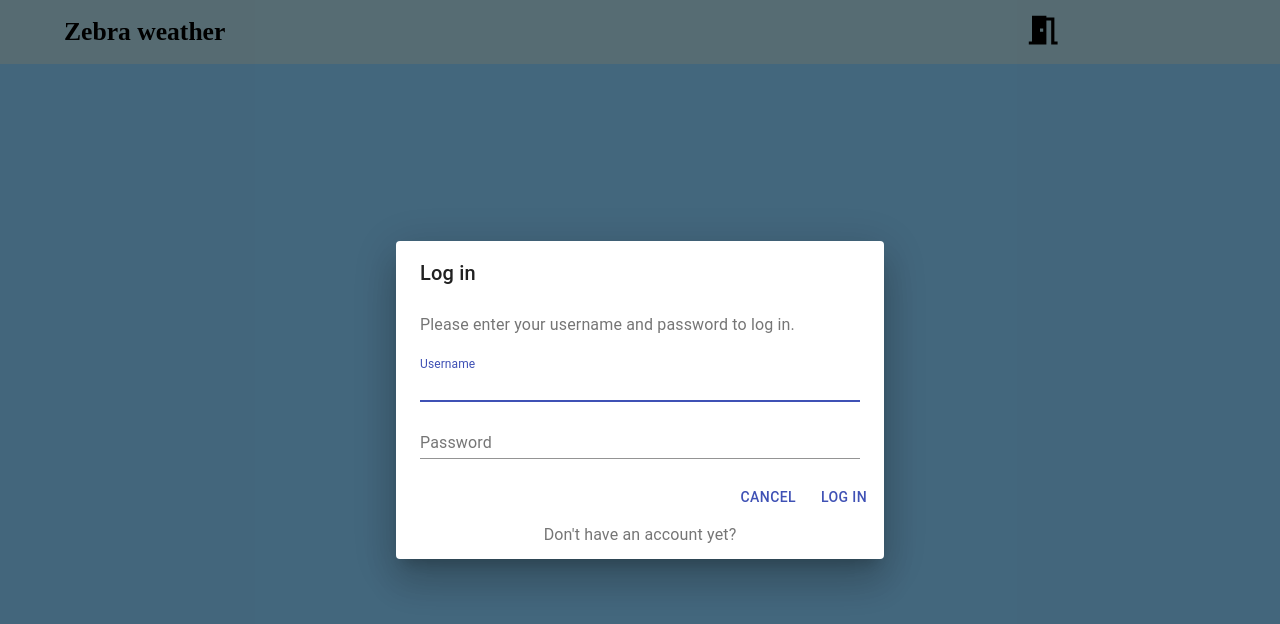
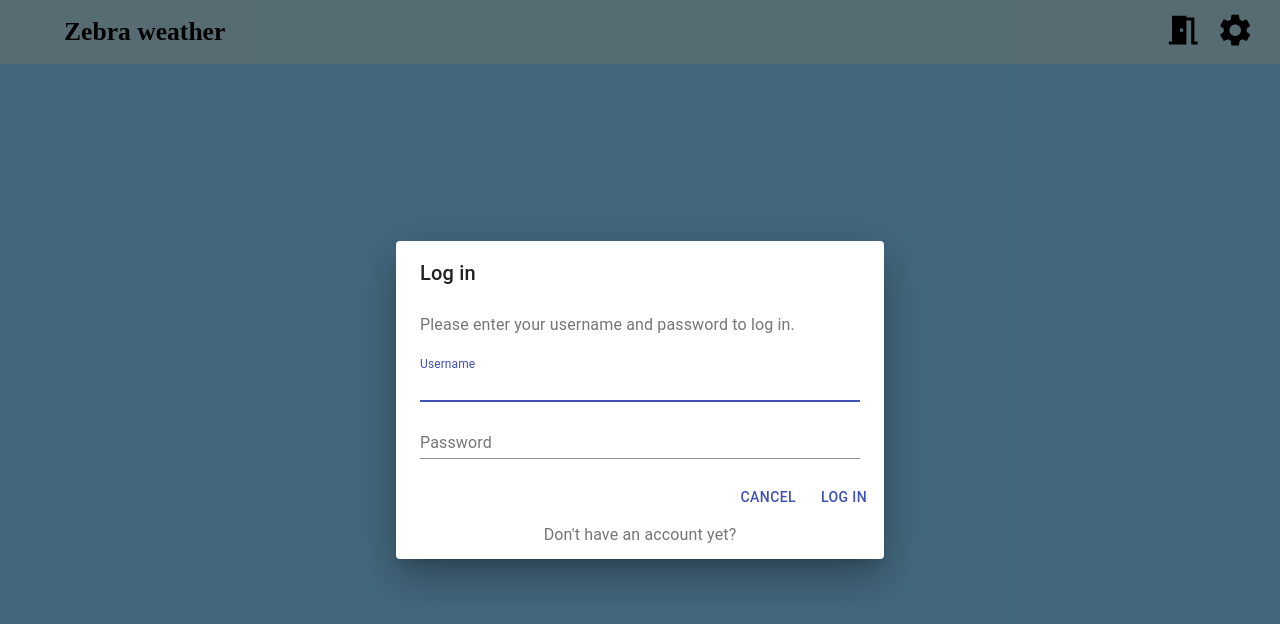
Before and after one commit to HenrikJava/weather-app, a React (Create React App) app in the folder client/: page /profile in a window 1280 px wide. Shown: the top 624 px of the page. Built offline with nearby package versions, Linux system fonts and the light colour scheme.

Commit message:
feat: changed system of the links

```diff
--- a/client/src/components/links/Links.css
+++ b/client/src/components/links/Links.css
@@ -13,18 +13,29 @@ align-items: center;
 }
 .links-wrapper {
     display: flex;
+   height: 100%;
 
+}
+.icons-not-logged-in {
+    width: 100%;
+    text-align: right;
 
+    cursor: pointer;
+    align-self: center;
+    margin-right: 10%;
 }
 .links-icons {
     display: flex;
     width: 50%;
     justify-content: space-around;
     cursor: pointer;
-}
-.links {
     align-self: center;
 }
+
 #icons {
     font-size: 2vw;
 }
+#not-logged-in-icons {
+    font-size: 3vw;
+    margin-left: 6%
+}
--- a/client/src/components/links/Links.js
+++ b/client/src/components/links/Links.js
@@ -3,11 +3,18 @@ import { UserContext } from "../../shared/global/provider/AppProvider";
 import "./Links.css";
 import { useHistory } from "react-router-dom";
 import RoutingPath from "../../routes/RoutingPath";
-import PersonIcon from '@material-ui/icons/Person';
-import SettingsIcon from '@material-ui/icons/Settings';
-import ExitToAppIcon from '@material-ui/icons/ExitToApp';
+import PersonIcon from "@material-ui/icons/Person";
+import SettingsIcon from "@material-ui/icons/Settings";
+import ExitToAppIcon from "@material-ui/icons/ExitToApp";
+import MeetingRoomIcon from "@material-ui/icons/MeetingRoom";
+import { SignInDialogContext } from "../../shared/global/provider/AppProvider";
+import { SignInDialog } from "../signInDialog/SignInDialog";
+import { RegisterDialog } from "../registerDialog/RegisterDialog";
 export const Links = () => {
   const [authenticatedUser, setAuthenticatedUser] = useContext(UserContext);
+  const [setSignInDialog, setSignInDialogOpen] = useContext(
+    SignInDialogContext
+  );
   const history = useHistory();
 
   const logout = () => {
@@ -15,31 +22,62 @@ export const Links = () => {
     localStorage.removeItem("username");
     history.push(RoutingPath.homeView);
   };
-  return (
-
+  const getLinks = () => {
+    return authenticatedUser ? (
       <div className="links-wrapper">
-        <div className="username-image"><span className="username">
-          <h2>{authenticatedUser}</h2>
-        </span><img
-          src="https://www.thispersondoesnotexist.com/image"
-          alt="picture"
-          className="links-image"
-        />
+        <div className="username-image">
+          <span className="username">
+            <h2>{authenticatedUser}</h2>
+          </span>
+          <img
+            src="https://www.thispersondoesnotexist.com/image"
+            alt="picture"
+            className="links-image"
+          />
         </div>
 
         <div className="links-icons">
-          <a onClick={() => history.push(RoutingPath.profileView)} className="links">
-            <PersonIcon id="icons"/>
+          <a
+            onClick={() => history.push(RoutingPath.profileView)}
+
+          >
+            <PersonIcon id="icons" />
           </a>
-          <a onClick={() => history.push(RoutingPath.settingsView)} className="links">
-            <SettingsIcon id="icons"/>
+          <a
+            onClick={() => history.push(RoutingPath.settingsView)}
+
+          >
+            <SettingsIcon id="icons" />
           </a>
 
-          <a onClick={() => logout()} className="links">
-            <ExitToAppIcon id="icons"/>
+          <a onClick={() => logout()} >
+            <ExitToAppIcon id="icons" />
           </a>
         </div>
       </div>
+    ) : (
+      <div className="links-wrapper">
+      <div className="icons-not-logged-in">
+        <a onClick={() => setSignInDialogOpen(true)}>
+          <MeetingRoomIcon id="not-logged-in-icons" />
+        </a>
 
+        <a
+          onClick={() => history.push(RoutingPath.settingsView)}
+
+        >
+          <SettingsIcon id="not-logged-in-icons" />
+        </a>
+      </div></div>
+    );
+  };
+  return (
+    <>
+      {getLinks()}
+      <SignInDialog></SignInDialog>
+      <RegisterDialog></RegisterDialog>
+    </>
   );
+
+
 };
--- a/client/src/components/navigationBar/NavigationBar.css
+++ b/client/src/components/navigationBar/NavigationBar.css
@@ -5,7 +5,7 @@
 
 
 }
-.links {
+.nav-links {
     width: 20%;
 
 }
@@ -16,8 +16,3 @@
     width: 75%;
     font-size: 2vw;
 }
-#sign-in-icon {
-    text-align: center;
-    font-size: 3vw;
-    cursor: pointer;
-}
--- a/client/src/components/navigationBar/NavigationBar.js
+++ b/client/src/components/navigationBar/NavigationBar.js
@@ -1,28 +1,27 @@
-import React, { useContext } from 'react'
-import './NavigationBar.css'
-import {useHistory} from 'react-router-dom'
-import {UserContext} from '../../shared/global/provider/AppProvider'
-import {Links} from '../links/Links'
-import RoutingPath from '../../routes/RoutingPath'
+import React, { useContext } from "react";
+import "./NavigationBar.css";
+import { useHistory } from "react-router-dom";
+import { Links } from "../links/Links";
+import RoutingPath from "../../routes/RoutingPath";
 import { DisplayCurrentContext } from "../../shared/global/provider/AppProvider";
-import {SignInDialogContext} from '../../shared/global/provider/AppProvider'
-import { SignInDialog } from '../signInDialog/SignInDialog'
-import { RegisterDialog } from '../registerDialog/RegisterDialog'
-import MeetingRoomIcon from '@material-ui/icons/MeetingRoom';
 
 export const NavigationBar = () => {
-    const history = useHistory()
-    const [authenticatedUser] = useContext(UserContext)
-    const [setSignInDialog, setSignInDialogOpen] = useContext(SignInDialogContext)
-    const [displayCurrent, setDisplayCurrent] = useContext(DisplayCurrentContext)
+  const history = useHistory();
+  const [displayCurrent, setDisplayCurrent] = useContext(DisplayCurrentContext);
 
-    return(
-        <div className="navigation-bar-wrapper" >
-
-        <h1 className="app-name" onClick={() => { return history.push(RoutingPath.homeView), setDisplayCurrent(true)}}>Zebra weather</h1>
-        <span className="links">{authenticatedUser? <Links/> : <MeetingRoomIcon id="sign-in-icon" onClick={() => setSignInDialogOpen(true)}/> }</span>
-        <SignInDialog></SignInDialog>
-        <RegisterDialog></RegisterDialog>
-        </div>
-    )
-}
+  return (
+    <div className="navigation-bar-wrapper">
+      <h1
+        className="app-name"
+        onClick={() => {
+          history.push(RoutingPath.homeView); setDisplayCurrent(true);
+        }}
+      >
+        Zebra weather
+      </h1>
+      <span className="nav-links">
+        <Links />
+      </span>
+    </div>
+  );
+};
```
